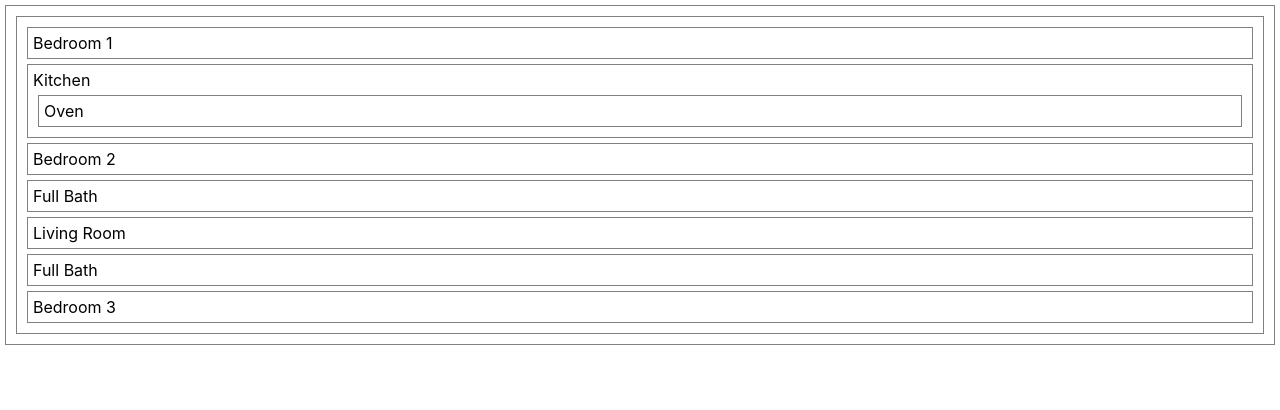
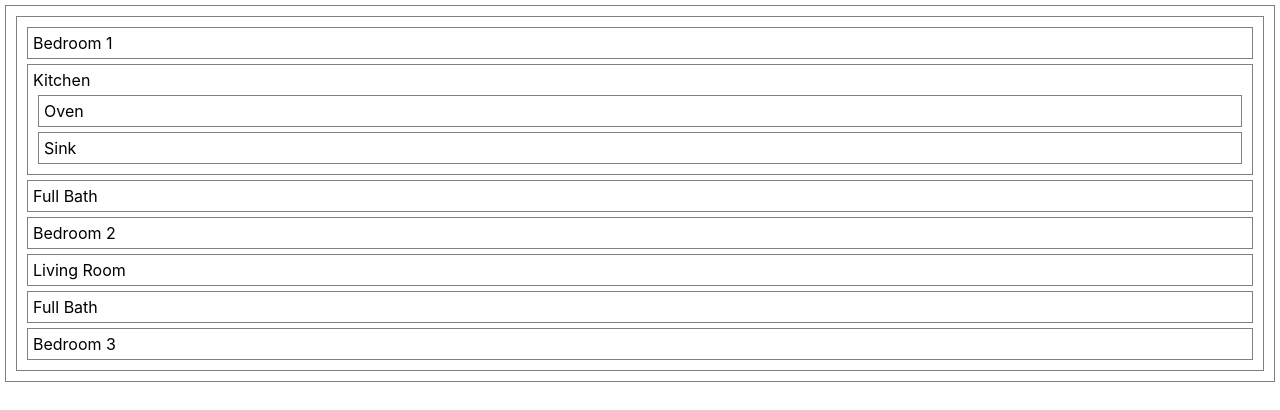
Before and after one commit to DanielleColucci/floorplan-lab, a React (Create React App) app: page / in a window 1280 px wide. Shown: the top 410 px of the page. Built offline with nearby package versions, Linux system fonts and the light colour scheme.

Commit message:
create Sink component and render in kitchen

```diff
--- a/src/FloorPlan.jsx
+++ b/src/FloorPlan.jsx
@@ -8,8 +8,8 @@ const FloorPlan = () => {
     <>
       <Bedroom bedNum="1"/>
       <Kitchen />
+      <Bath size="Full"/>
       <Bedroom bedNum="2"/>
-      <Bath size="Full"/>
       <LivingRoom />
       <Bath size="Full"/>
       <Bedroom bedNum="3"/>
--- a/src/Kitchen.jsx
+++ b/src/Kitchen.jsx
@@ -1,10 +1,12 @@
 import Oven from './Oven'
+import Sink from './Sink'
 
 const Kitchen = () => {
   return (
     <div>
       Kitchen
       <Oven />
+      <Sink />
     </div>
   )
 }
--- /dev/null
+++ b/src/Sink.jsx
@@ -0,0 +1,7 @@
+const Sink = () => {
+  return (
+    <div>Sink</div>
+  )
+}
+
+export default Sink
```
